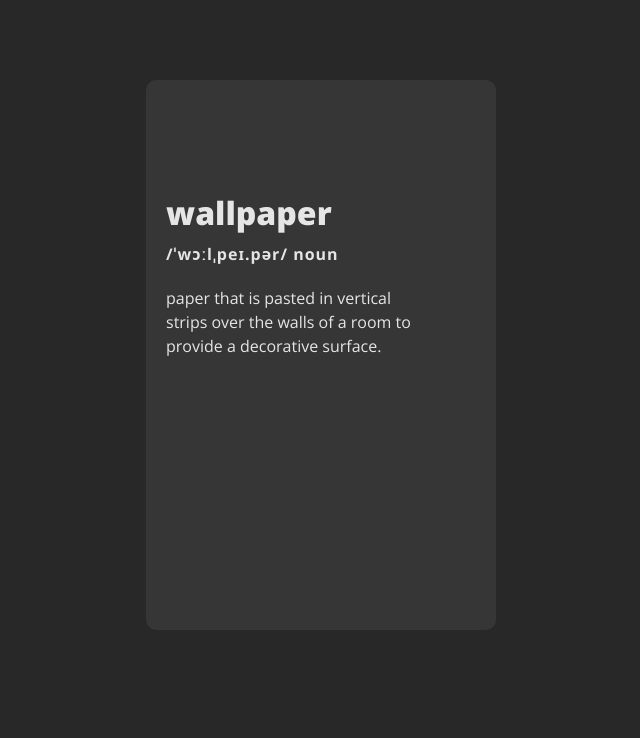
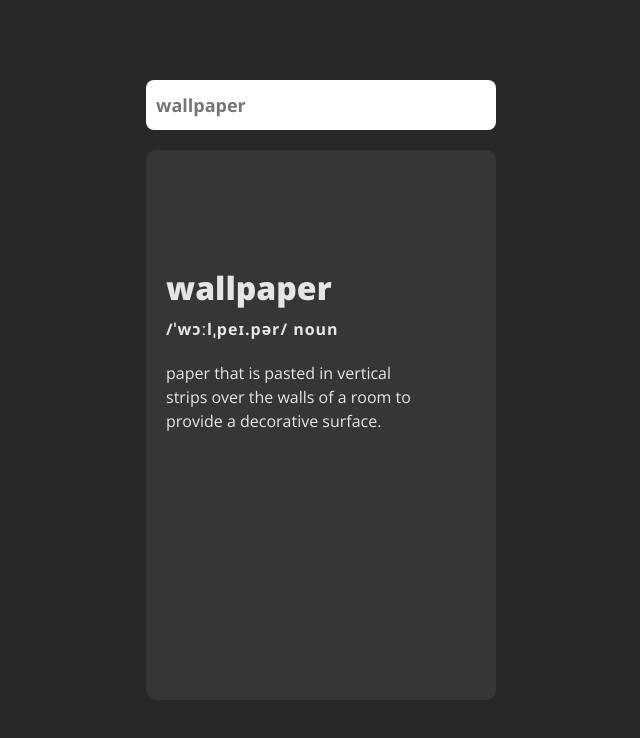
Before and after one commit to Andres2D/meaningful, a React (Vite) app: page / in a window 1280 px wide. Shown: the top 738 px of the page, without its empty margins (319-959 px from the left). Built offline with nearby package versions, Linux system fonts and the light colour scheme.

Commit message:
Add search component

```diff
--- /dev/null
+++ b/src/App.module.scss
@@ -0,0 +1,7 @@
+.section {
+  display: flex;
+  flex-direction: column;
+  justify-content: center;
+  align-items: center;
+  margin: 10vh auto;
+}
--- a/src/App.tsx
+++ b/src/App.tsx
@@ -1,7 +1,11 @@
 import Card from "./components/card"
+import Search from './components/search';
+import styles from './App.module.scss';
 
 const App = () => {
   return (
+    <section className={styles.section}>
+      <Search />
       <Card
         word="wallpaper"
         phonetic="/ˈwɔːlˌpeɪ.pər/ noun"
@@ -9,6 +13,7 @@ const App = () => {
         strips over the walls of a room to
         provide a decorative surface."
       />
+    </section>
   )
 }
 
--- a/src/components/card.module.scss
+++ b/src/components/card.module.scss
@@ -5,10 +5,10 @@
   border-radius: 10px;
   box-sizing: border-box;
   height: 550px;
-  margin: 10vh auto;
   max-width: 350px;
   min-width: 264px;
   padding: 20px;
+  width: 100%;
 
   .word {
     font-size: xx-large;
--- /dev/null
+++ b/src/components/search.module.scss
@@ -0,0 +1,14 @@
+.search {
+  box-sizing: border-box;
+  border-radius: 8px;
+  font-family: 'Open Sans';
+  font-weight: bold;
+  font-size: large;
+  height: 50px;
+  margin-bottom: 20px;
+  max-width: 350px;
+  min-width: 264px;
+  padding-left: 10px;
+  border: 0;
+  width: 100%;
+}
--- /dev/null
+++ b/src/components/search.tsx
@@ -0,0 +1,9 @@
+import styles from './search.module.scss';
+
+const Search = () => {
+  return (
+    <input className={styles.search} type="text" placeholder='wallpaper' />
+  )
+};
+
+export default Search;
```
Also changed, not shown: src/App.scss (deleted). Lines whose indentation alone changed are shown as unchanged.
